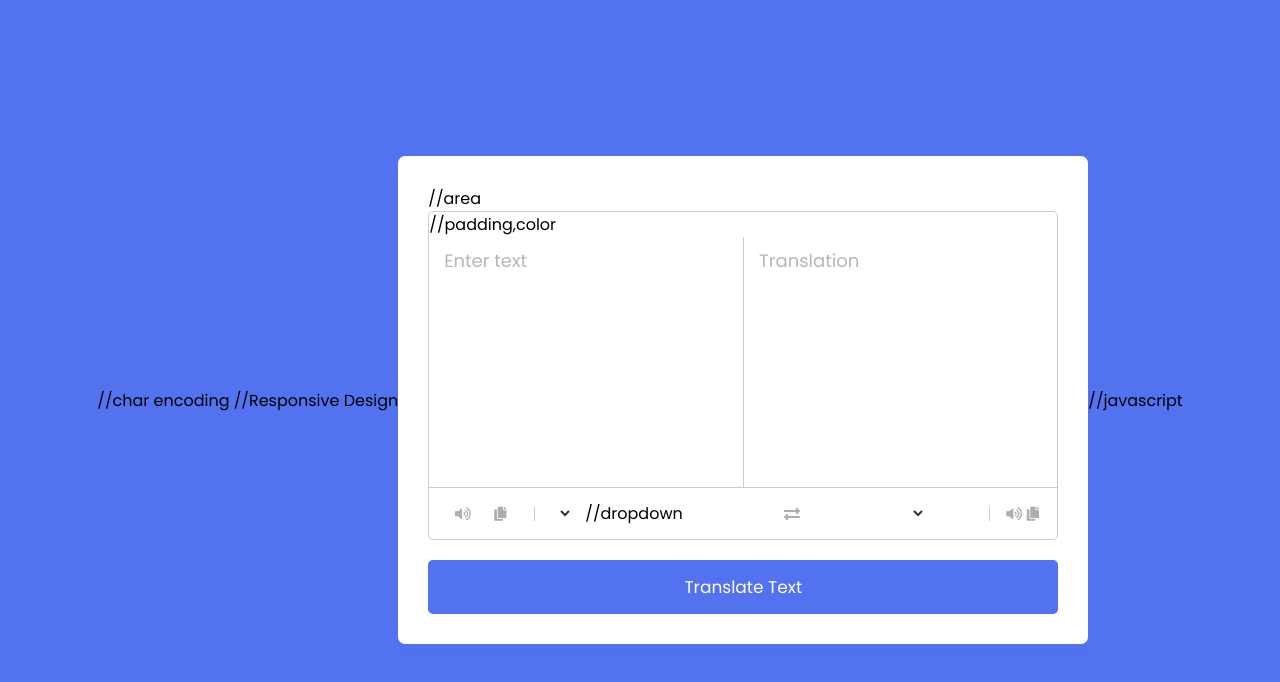
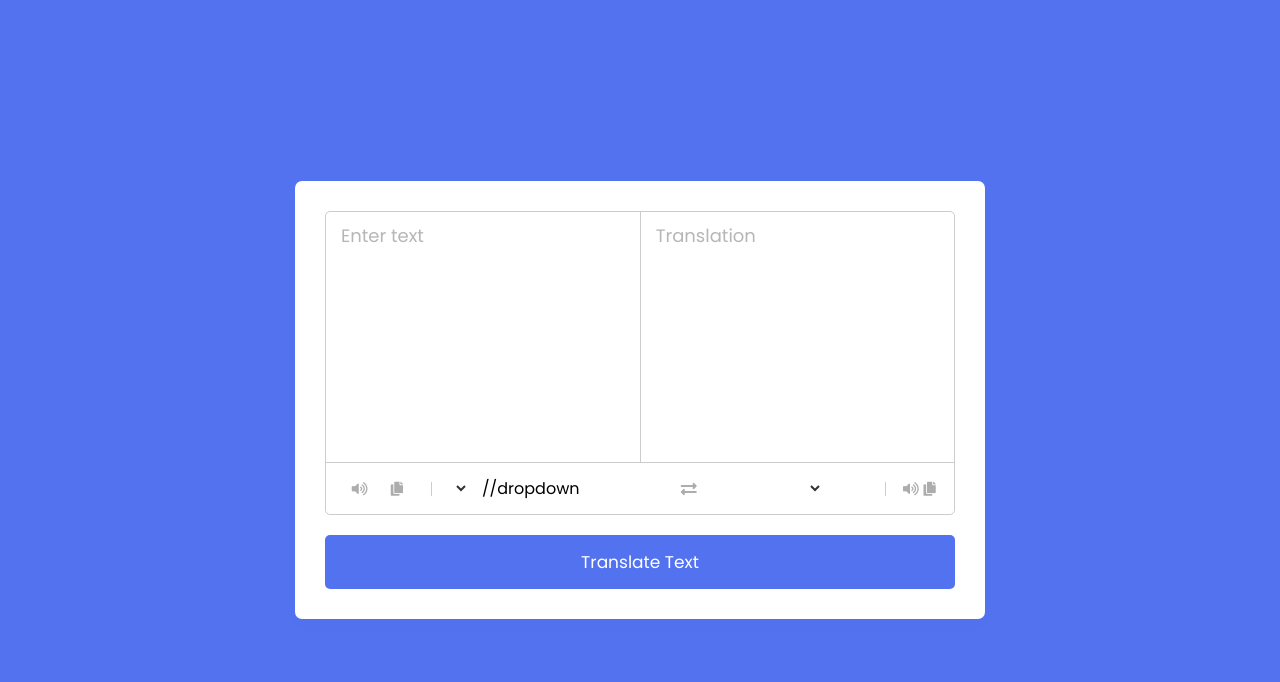
Before and after one commit to MOUNA-SUNMATHI-S/language_translator, a plain HTML site: page index.html in a window 1280 px wide. Drawn offline with Linux system fonts and the light colour scheme; files whose address does not match are found by name.

Commit message:
Update index.html

```diff
--- a/index.html
+++ b/index.html
@@ -2,15 +2,15 @@
 
 <html lang="en" dir="ltr">
   <head>
-    <meta charset="utf-8">  //char encoding
+    <meta charset="utf-8">  <!-- char encoding -->
     <title>Language Translator</title>
     <link rel="stylesheet" href="style.css">
-    <meta name="viewport" content="width=device-width, initial-scale=1.0">  //Responsive Design
+    <meta name="viewport" content="width=device-width, initial-scale=1.0">  <!-- Responsive Design -->
     <link rel="stylesheet" href="https://cdnjs.cloudflare.com/ajax/libs/font-awesome/5.15.3/css/all.min.css"/>
   </head>
   <body>
-    <div class="container"> //area
-      <div class="wrapper"> //padding,color
+    <div class="container"> <!-- area -->
+      <div class="wrapper"> <!-- padding,color -->
         <div class="text-input">
           <textarea spellcheck="false" class="from-text" placeholder="Enter text"></textarea>
           <textarea spellcheck="false" readonly disabled class="to-text" placeholder="Translation"></textarea>
@@ -36,7 +36,7 @@
       <button>Translate Text</button>
     </div>
 
-    <script src="js/countries.js"></script> //javascript
+    <script src="js/countries.js"></script> <!-- javascript -->
     <script src="js/script.js"></script>
 
   </body>
```
